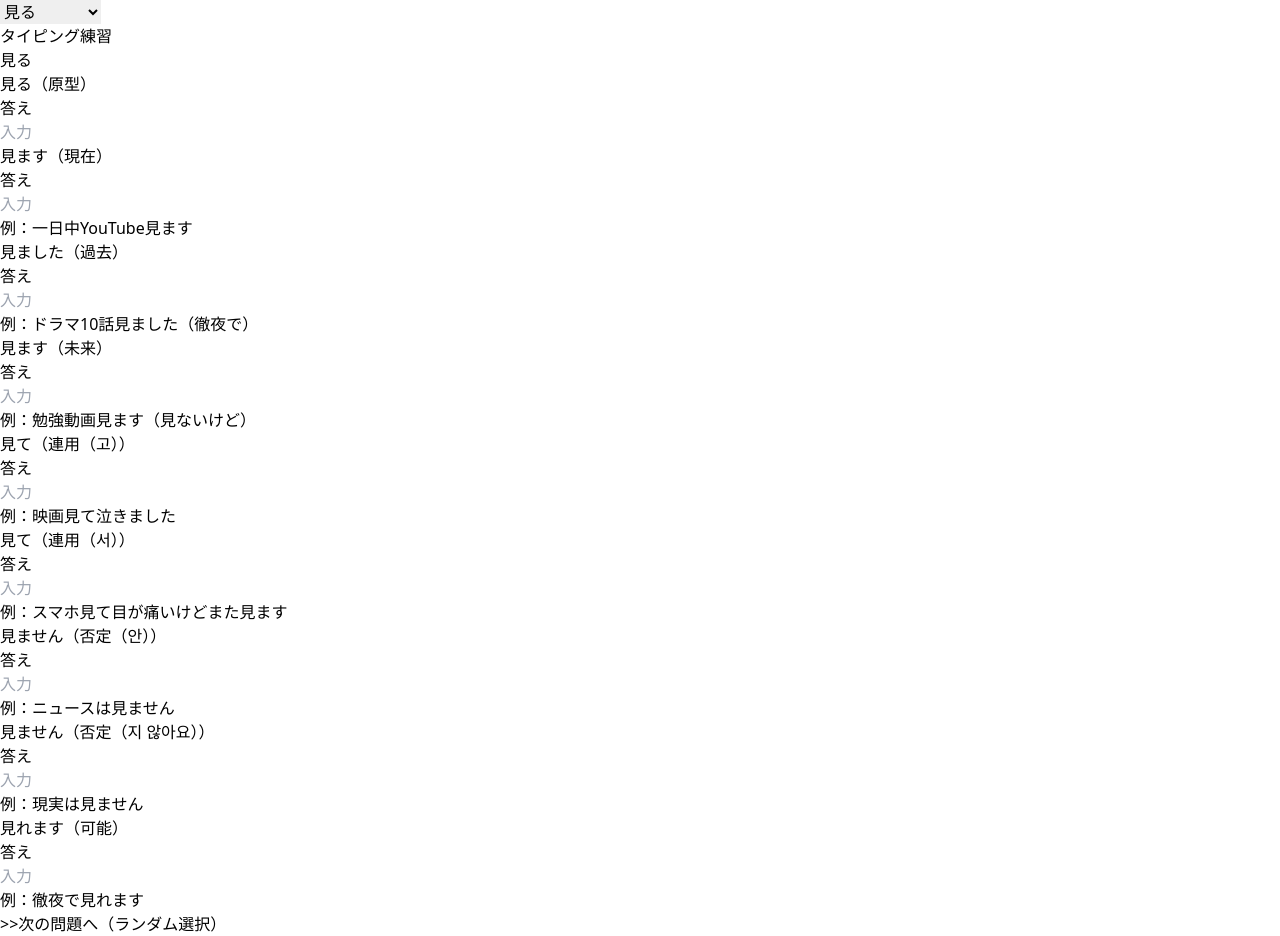
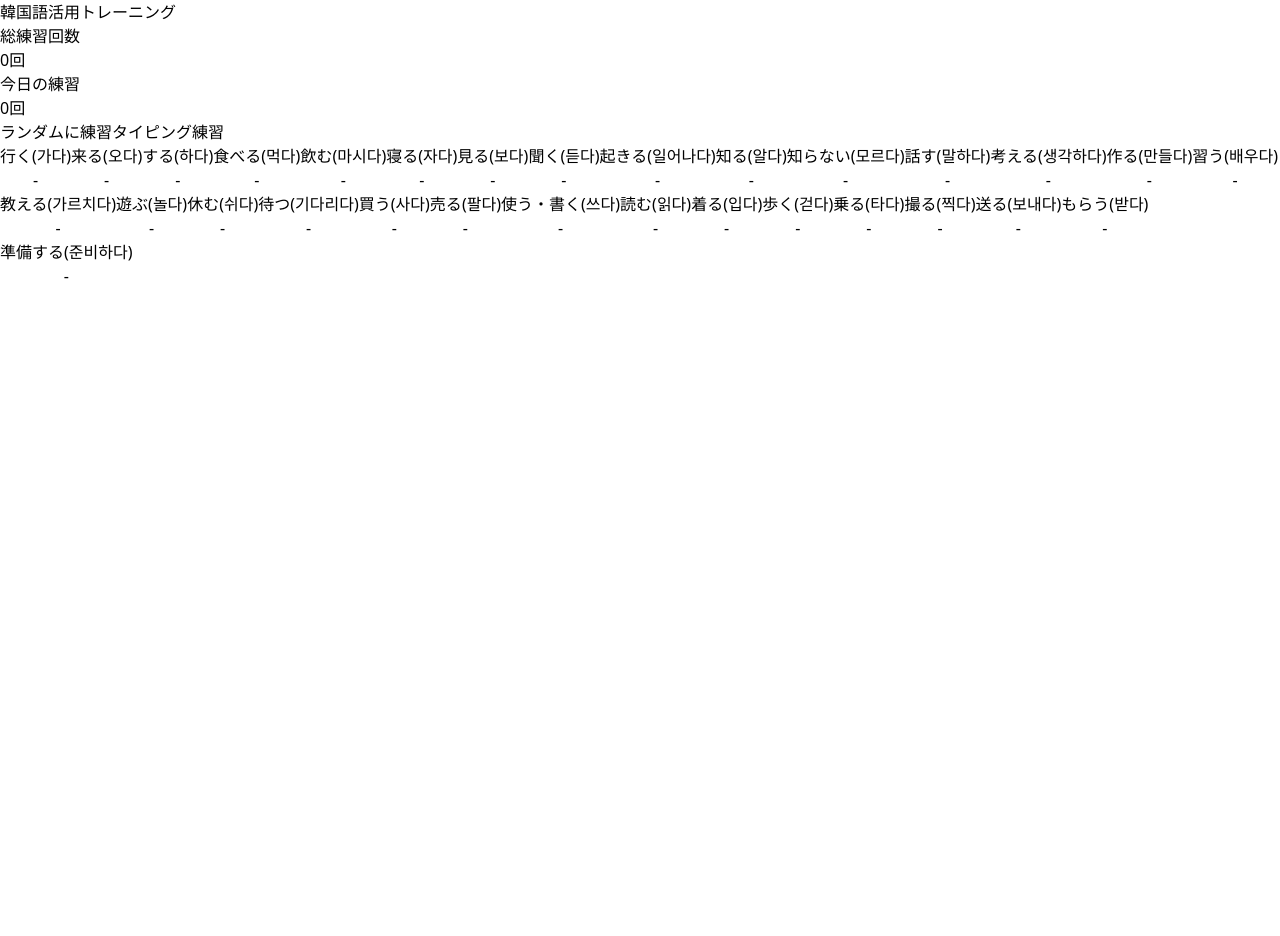
Before and after one commit to thekiai/word-katsuyou, a React (Vite) app: page / in a window 1280 px wide. After the commit the page ends 800 px from the top, so only its background shows below. Built offline with nearby package versions, Linux system fonts and the light colour scheme.

Commit message:
動詞の進捗管理機能を実装

```diff
--- a/src/App.tsx
+++ b/src/App.tsx
@@ -7,55 +7,65 @@ import { loadVerbs } from './utils/parseCSV';
 import { CONJUGATION_FIELDS } from './constants';
 import './App.css';
 
-// 完了した動詞を管理する関数
-const COMPLETED_VERBS_KEY = 'completedVerbs';
+// 動詞の進捗を管理する関数
+const PROGRESS_KEY = 'verbProgress';
 
-type CompletedData = {
-  date: string;
-  verbs: string[];
+type VerbProgress = {
+  count: number; // 完了回数
+  lastCompleted?: string; // 最後に完了した日時
 };
 
-const getTodayString = () => {
-  return new Date().toISOString().split('T')[0];
+type ProgressData = {
+  verbs: Record<string, VerbProgress>;
 };
 
-const getCompletedVerbs = (): string[] => {
+const getProgress = (): ProgressData => {
   try {
-    const data = localStorage.getItem(COMPLETED_VERBS_KEY);
-    if (!data) return [];
-
-    const parsed: CompletedData = JSON.parse(data);
-    const today = getTodayString();
-
-    // 日付が変わっていたらリセット
-    if (parsed.date !== today) {
-      localStorage.removeItem(COMPLETED_VERBS_KEY); // 古いデータを削除
-      return [];
-    }
-
-    return parsed.verbs;
+    const data = localStorage.getItem(PROGRESS_KEY);
+    if (!data) return { verbs: {} };
+    return JSON.parse(data);
   } catch {
-    return [];
+    return { verbs: {} };
   }
 };
 
-const addCompletedVerb = (verbBase: string) => {
-  const today = getTodayString();
-  const currentCompleted = getCompletedVerbs();
-
-  if (!currentCompleted.includes(verbBase)) {
-    const newData: CompletedData = {
-      date: today,
-      verbs: [...currentCompleted, verbBase],
-    };
-    localStorage.setItem(COMPLETED_VERBS_KEY, JSON.stringify(newData));
-  }
+const getVerbCount = (verbBase: string): number => {
+  const progress = getProgress();
+  return progress.verbs[verbBase]?.count || 0;
 };
 
-type Mode = 'conjugation' | 'typing';
+const incrementVerbCount = (verbBase: string) => {
+  const progress = getProgress();
+  const currentCount = progress.verbs[verbBase]?.count || 0;
+
+  progress.verbs[verbBase] = {
+    count: currentCount + 1,
+    lastCompleted: new Date().toISOString(),
+  };
+
+  localStorage.setItem(PROGRESS_KEY, JSON.stringify(progress));
+};
+
+const getTotalCompletedCount = (): number => {
+  const progress = getProgress();
+  return Object.values(progress.verbs).reduce((sum, verb) => sum + verb.count, 0);
+};
+
+const getTodayCompletedCount = (): number => {
+  const progress = getProgress();
+  const today = new Date().toISOString().split('T')[0];
+
+  return Object.values(progress.verbs).filter(verb => {
+    if (!verb.lastCompleted) return false;
+    const completedDate = verb.lastCompleted.split('T')[0];
+    return completedDate === today;
+  }).reduce((sum, verb) => sum + verb.count, 0);
+};
+
+type Mode = 'home' | 'conjugation' | 'typing';
 
 function App() {
-  const [mode, setMode] = useState<Mode>('conjugation');
+  const [mode, setMode] = useState<Mode>('home');
   const [selectedVerbMode, setSelectedVerbMode] = useState<'single' | 'random'>('single');
 
   const inputRefs = useRef<Record<ConjugationType, HTMLInputElement | null>>({
@@ -73,7 +83,6 @@ function App() {
   const [verbs, setVerbs] = useState<VerbEntry[]>([]);
   const [currentVerb, setCurrentVerb] = useState<VerbEntry | null>(null);
   const [loading, setLoading] = useState(true);
-  const [completedVerbs, setCompletedVerbs] = useState<string[]>([]);
   const [answers, setAnswers] = useState<Record<ConjugationType, string>>({
     base: '',
     present: '',
@@ -106,8 +115,6 @@ function App() {
       }
       setLoading(false);
     });
-    // Load completed verbs from localStorage
-    setCompletedVerbs(getCompletedVerbs());
   }, []);
 
   // Check for all correct answers
@@ -127,7 +134,7 @@ function App() {
       return result?.isCorrect === true;
     });
 
-    if (allCorrect && !completedVerbs.includes(currentVerb.base)) {
+    if (allCorrect) {
       // Celebrate with confetti!
       confetti({
         particleCount: 100,
@@ -135,11 +142,10 @@ function App() {
         origin: { y: 0.6 }
       });
 
-      // Add to completed verbs
-      addCompletedVerb(currentVerb.base);
-      setCompletedVerbs(getCompletedVerbs());
+      // Increment completion count
+      incrementVerbCount(currentVerb.base);
     }
-  }, [results, currentVerb, completedVerbs]);
+  }, [results, currentVerb]);
 
   const selectRandomVerb = (verbList: VerbEntry[]) => {
     const randomIndex = Math.floor(Math.random() * verbList.length);
@@ -263,6 +269,100 @@ function App() {
     );
   }
 
+  // ホームページ
+  if (mode === 'home') {
+    const totalCount = getTotalCompletedCount();
+    const todayCount = getTodayCompletedCount();
+
+    // 動詞を完了回数でソート
+    const sortedVerbs = [...verbs].sort((a, b) => {
+      const countA = getVerbCount(a.base);
+      const countB = getVerbCount(b.base);
+      return countB - countA; // 降順
+    });
+
+    return (
+      <div className="min-h-screen bg-gray-50 text-gray-900">
+        {/* Header */}
+        <div className="bg-white shadow-sm border-b border-gray-200">
+          <div className="max-w-md mx-auto px-4 py-4 sm:py-6">
+            <h1 className="text-xl sm:text-2xl font-bold text-gray-800 text-center mb-4">
+              韓国語活用トレーニング
+            </h1>
+
+            {/* 統計情報 */}
+            <div className="bg-white rounded-lg p-4 shadow-sm border border-gray-200">
+              <div className="grid grid-cols-2 gap-4 text-center">
+                <div>
+                  <p className="text-gray-600 text-xs mb-1">総練習回数</p>
+                  <p className="text-xl font-bold text-gray-800">{totalCount}回</p>
+                </div>
+                <div>
+                  <p className="text-gray-600 text-xs mb-1">今日の練習</p>
+                  <p className="text-xl font-bold text-gray-800">{todayCount}回</p>
+                </div>
+              </div>
+            </div>
+          </div>
+        </div>
+
+        {/* Main Content */}
+        <div className="max-w-md mx-auto px-4 py-4 sm:py-6">
+          {/* アクションボタン */}
+          <div className="flex flex-col sm:flex-row gap-2 sm:gap-3 mb-4 sm:mb-6">
+            <button
+              onClick={() => {
+                selectRandomVerb(verbs);
+                setMode('conjugation');
+              }}
+              className="flex-1 py-3 bg-gray-500 hover:bg-gray-600 rounded-lg font-medium transition-colors text-white"
+            >
+              ランダムに練習
+            </button>
+            <button
+              onClick={() => setMode('typing')}
+              className="flex-1 py-3 bg-gray-500 hover:bg-gray-600 rounded-lg font-medium transition-colors text-white"
+            >
+              タイピング練習
+            </button>
+          </div>
+
+          {/* 動詞リスト */}
+          <div className="space-y-2 sm:space-y-3 mb-4 sm:mb-6">
+            {sortedVerbs.map((verb) => {
+              const count = getVerbCount(verb.base);
+              return (
+                <button
+                  key={verb.base}
+                  onClick={() => {
+                    setCurrentVerb(verb);
+                    setMode('conjugation');
+                  }}
+                  className="w-full flex items-center justify-between p-3 rounded-lg border border-gray-200 bg-white hover:shadow-sm transition-colors text-left"
+                >
+                  <div>
+                    <span className="font-semibold text-base text-gray-800">{verb.meaningJa}</span>
+                    <span className="text-gray-500 text-sm ml-2">({verb.base})</span>
+                  </div>
+                  <div className="flex items-center gap-2">
+                    {count > 0 && (
+                      <span className="text-yellow-500 text-sm font-semibold">
+                        {'⭐'.repeat(Math.min(count, 5))} {count}
+                      </span>
+                    )}
+                    {count === 0 && (
+                      <span className="text-gray-400 text-sm">-</span>
+                    )}
+                  </div>
+                </button>
+              );
+            })}
+          </div>
+        </div>
+      </div>
+    );
+  }
+
   // タイピング練習モード
   if (mode === 'typing') {
     return (
@@ -288,21 +388,32 @@ function App() {
                 className="w-full px-3 py-2 border border-gray-300 rounded-lg focus:outline-none focus:border-blue-500 text-sm"
               >
                 <option value="random">🎲 ランダム（全動詞）</option>
-                {verbs.map((verb) => (
+                {verbs.map((verb) => {
+                  const count = getVerbCount(verb.base);
+                  return (
                     <option key={verb.base} value={verb.base}>
-                    {completedVerbs.includes(verb.base) ? '✓ ' : ''}{verb.meaningJa}
+                      {count > 0 ? `⭐${count} ` : ''}{verb.meaningJa}
                     </option>
-                ))}
+                  );
+                })}
               </select>
             </div>
 
             {/* モード切り替えボタン */}
+            <div className="flex gap-2">
+              <button
+                onClick={() => setMode('home')}
+                className="px-4 py-2 bg-white border border-gray-300 hover:bg-gray-50 rounded-lg font-medium transition-colors text-gray-700 text-sm whitespace-nowrap"
+              >
+                ホーム
+              </button>
               <button
                 onClick={() => setMode('conjugation')}
                 className="px-4 py-2 bg-white border border-gray-300 hover:bg-gray-50 rounded-lg font-medium transition-colors text-gray-700 text-sm whitespace-nowrap"
               >
-              活用トレーニングへ
+                活用トレーニング
               </button>
+            </div>
           </div>
         </div>
 
@@ -358,21 +469,32 @@ function App() {
                 }}
                 className="w-full px-3 py-2 border border-gray-300 rounded-lg focus:outline-none focus:border-blue-500 text-sm"
               >
-                {verbs.map((verb) => (
+                {verbs.map((verb) => {
+                  const count = getVerbCount(verb.base);
+                  return (
                     <option key={verb.base} value={verb.base}>
-                    {completedVerbs.includes(verb.base) ? '✓ ' : ''}{verb.meaningJa}
+                      {count > 0 ? `⭐${count} ` : ''}{verb.meaningJa}
                     </option>
-                ))}
+                  );
+                })}
               </select>
             </div>
 
             {/* モード切り替えボタン */}
+            <div className="flex gap-2">
+              <button
+                onClick={() => setMode('home')}
+                className="px-3 py-2 bg-white border border-gray-300 hover:bg-gray-50 rounded-lg font-medium transition-colors text-gray-700 text-sm whitespace-nowrap"
+              >
+                ホーム
+              </button>
               <button
                 onClick={() => setMode('typing')}
                 className="px-3 py-2 bg-blue-500 hover:bg-blue-600 rounded-lg font-medium transition-colors text-white text-sm whitespace-nowrap"
               >
                 タイピング練習
               </button>
+            </div>
           </div>
 
           {/* Question Section */}
```
Lines whose indentation alone changed are shown as unchanged.
